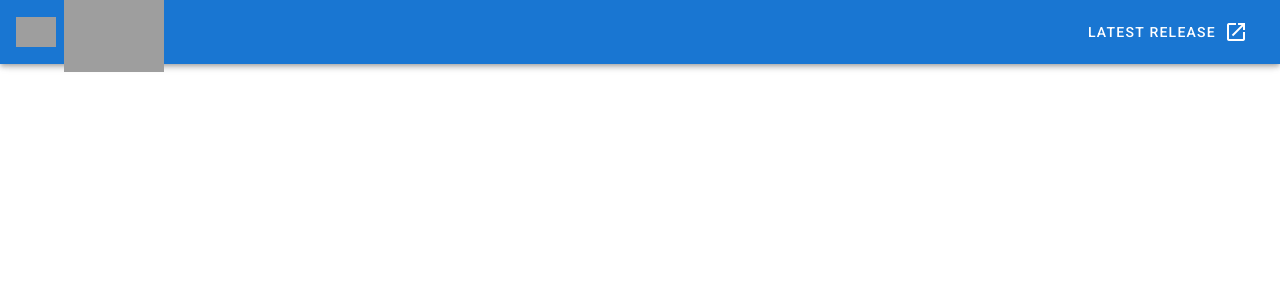
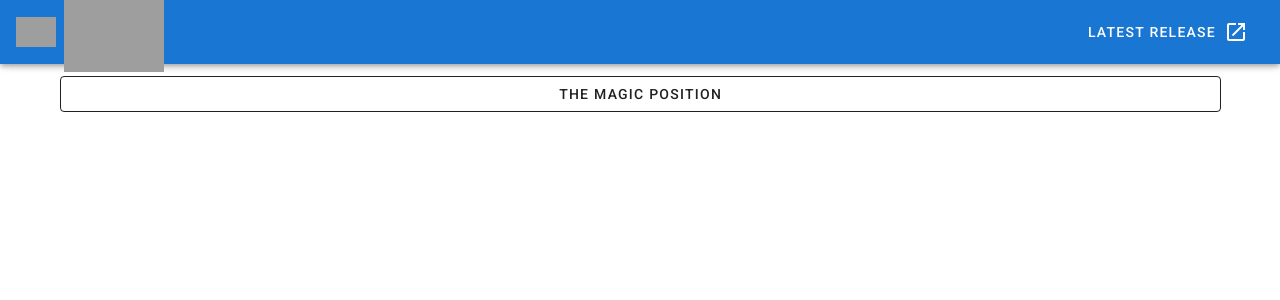
Before and after one commit to napoleon-commits/vuetify-v-dialog-chess-lesson, a Vue app: page / in a window 1280 px wide. Shown: the top 300 px of the page. Built offline with nearby package versions, Linux system fonts and the light colour scheme; grey boxes are pictures that could not be loaded.

Commit message:
added v-dialog component

```diff
--- a/src/components/HelloWorld.vue
+++ b/src/components/HelloWorld.vue
@@ -1,11 +1,18 @@
 <template>
   <v-container>
-
+    <CustomDialog
+      buttonText="The Magic Position"
+    />
   </v-container>
 </template>
 
 <script>
+  import CustomDialog from '@/components/subcomponents/CustomDialog';
+
   export default {
     name: 'HelloWorld',
+    components: {
+      CustomDialog,
+    },
 }
 </script>
--- /dev/null
+++ b/src/components/subcomponents/CustomDialog.vue
@@ -0,0 +1,44 @@
+<template>
+    <v-dialog>
+        <template v-slot:activator="{ on, attrs }">
+            <v-btn
+                v-bind="attrs"
+                v-on="on"
+                block
+                outlined
+            >
+                <span>
+                    {{buttonText}}
+                </span>
+            </v-btn>
+        </template>
+        <v-list>
+            <v-list-item>
+                <v-list-item-title class="text-wrap">
+                    <CustomDialogModal />
+                </v-list-item-title>
+            </v-list-item>
+        </v-list>
+    </v-dialog>
+</template>
+
+<script>
+import CustomDialogModal from '@/components/subcomponents/CustomDialogModal';
+
+export default {
+    name: 'CustomDialog',
+    props: ['buttonText'],
+    components: {
+        CustomDialogModal,
+    },
+}
+</script>
+
+<style>
+    .v-dialog:not(.v-dialog--fullscreen){
+        height: 61.80339887498949%;
+    }
+    .v-sheet.v-list{
+        height: 100%;
+    }
+</style>
--- /dev/null
+++ b/src/components/subcomponents/CustomDialogModal.vue
@@ -0,0 +1,16 @@
+<template>
+  <v-row no-gutters>
+      <v-col>Foo</v-col>
+      <v-col>Bar</v-col>
+  </v-row>
+</template>
+
+<script>
+export default {
+
+}
+</script>
+
+<style>
+
+</style>
```
